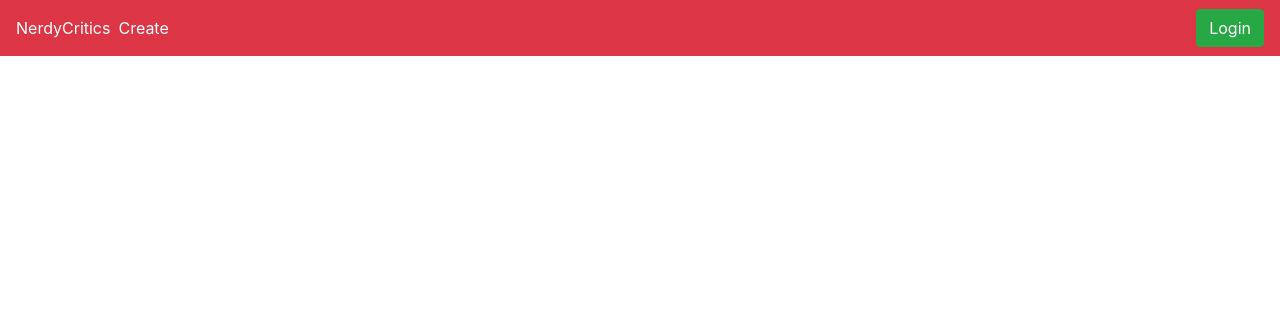
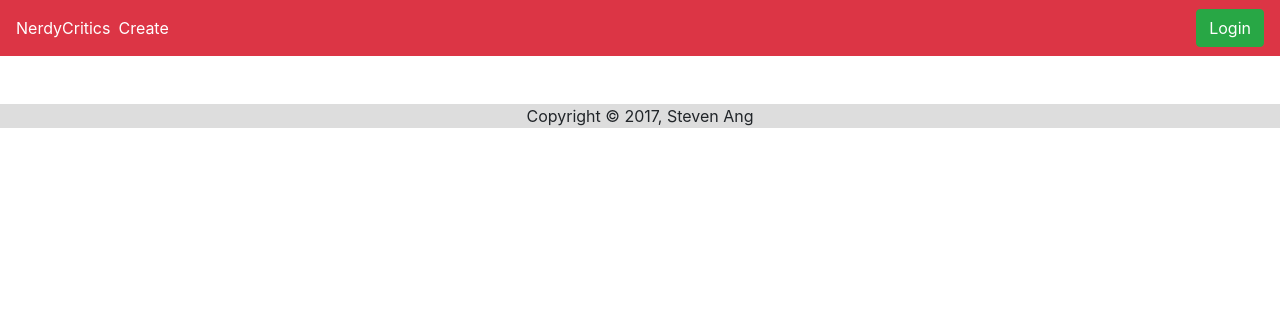
Before and after one commit to Steven-Ang/Item-Catalog, a Flask app: page / in a window 1280 px wide. Shown: the top 316 px of the page. Run offline with Flask 2, Linux system fonts and the light colour scheme; some libraries are stand-ins or nearby versions.

Commit message:
Add a sticky footer

```diff
--- a/templates/publicAlbums.html
+++ b/templates/publicAlbums.html
@@ -39,4 +39,10 @@
   </div>
 </div>
 
+<footer class="footer" style="text-align: center; background-color: #ddd;">
+    <div class="container" style="clear: both">
+      <span>Copyright &copy; 2017, Steven Ang</span>
+    </div>
+</footer>
+
 {% endblock %}
```
